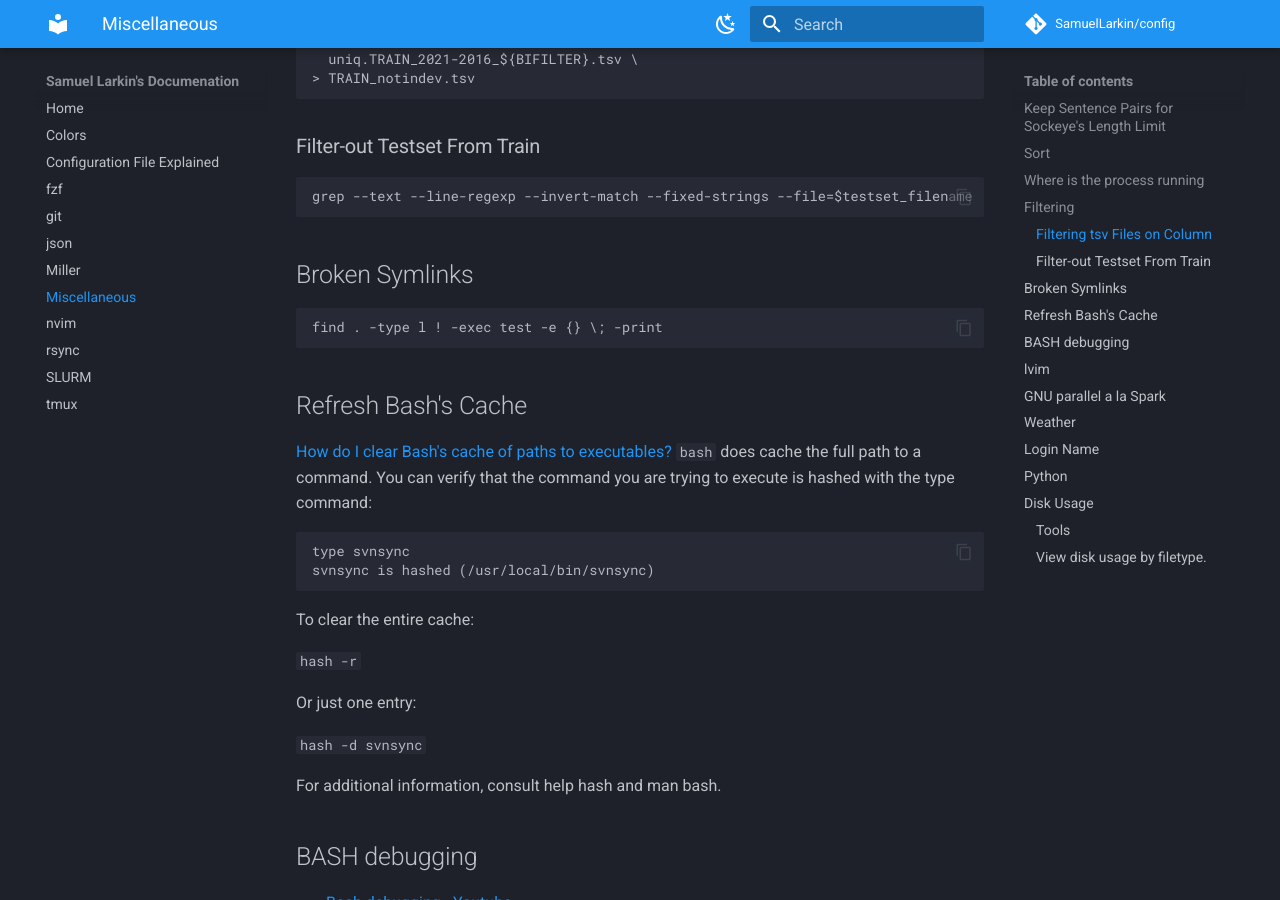
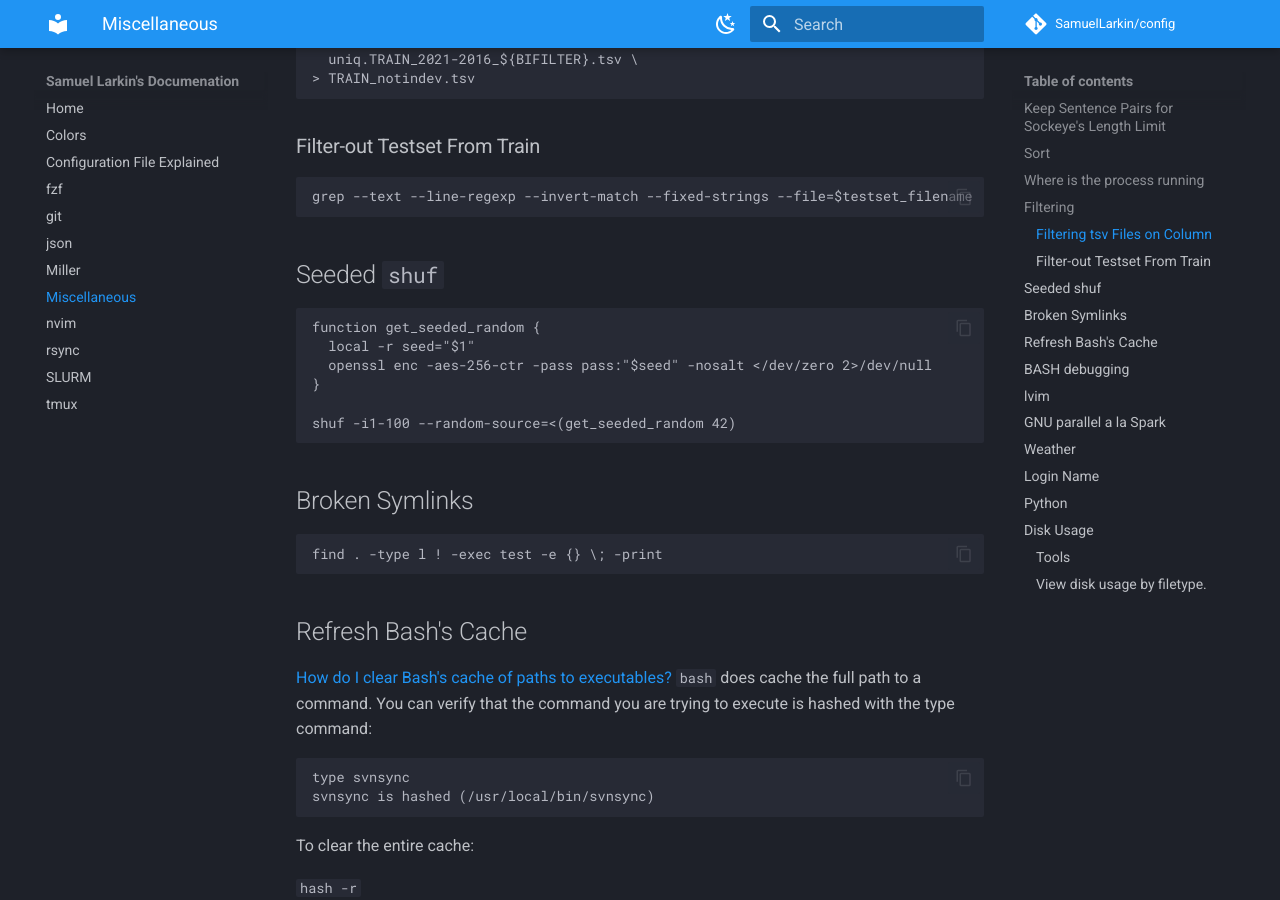
Before and after one commit to SamuelLarkin/config, an MkDocs documentation site: the page built from docs/doc.md, in a window 1280 px wide and 900 px high, scrolled down 1245 px. Built offline with MkDocs 1.6.1 and Material for MkDocs 9.7.7, drawn with Linux system fonts in a browser that asks for light colours; comment, search, counter and statistics services are not loaded; the version menu is left out.

Commit message:
doc: how to seed `shuf`

````diff
--- a/docs/doc.md
+++ b/docs/doc.md
@@ -63,6 +63,18 @@ awk \
 
 ```sh
 grep --text --line-regexp --invert-match --fixed-strings --file=$testset_filename
+```
+
+
+## Seeded `shuf`
+
+```sh
+function get_seeded_random {
+  local -r seed="$1"
+  openssl enc -aes-256-ctr -pass pass:"$seed" -nosalt </dev/zero 2>/dev/null
+}
+
+shuf -i1-100 --random-source=<(get_seeded_random 42)
 ```
 
 
````
